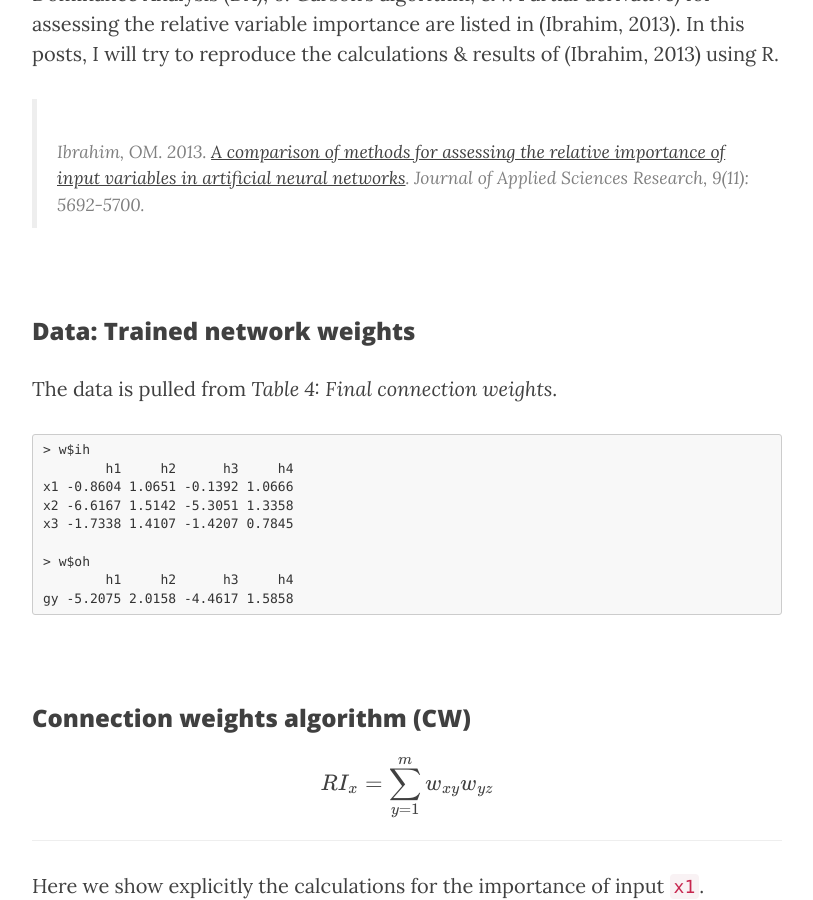
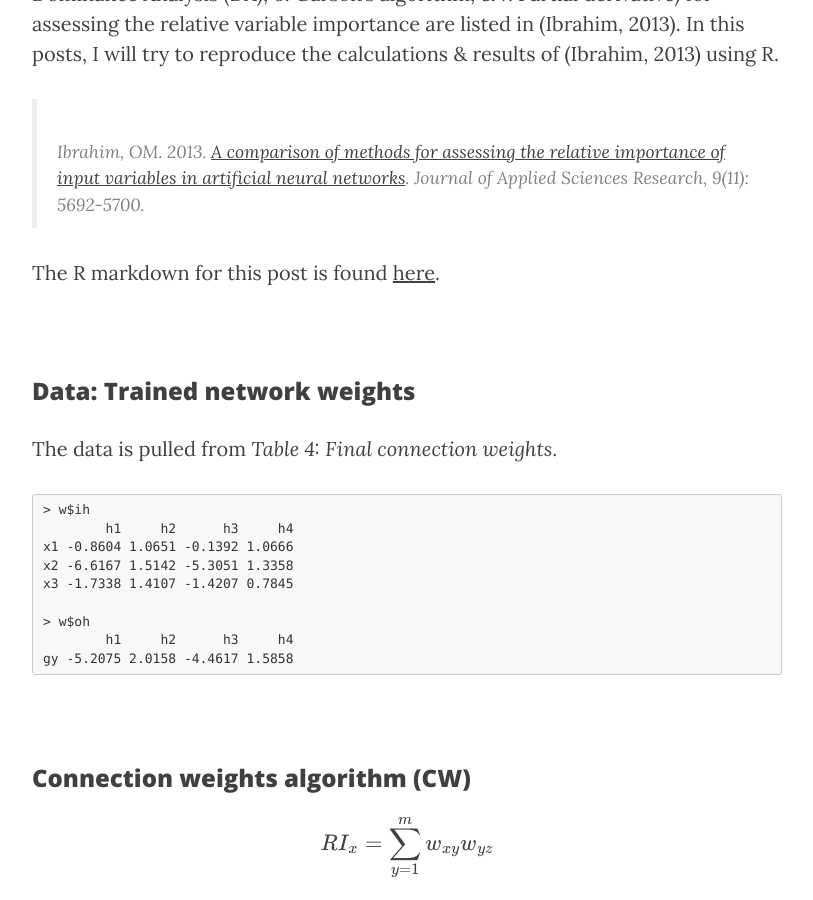
Before and after one commit to csiu/blog, a Jekyll site: the page built from _posts/2017_100daysofcode/2017-03-28-day32.md, in a window 1280 px wide and 900 px high, scrolled down 694 px. Shown: the whole window, without its empty margins (233-1046 px from the left). Built offline with Jekyll 4.4.1, drawn with Linux system fonts in a browser that asks for light colours; nearby versions of some CDN libraries; formulas are drawn with MathJax 3.

Commit message:
Add RMD link

```diff
--- a/_posts/2017_100daysofcode/2017-03-28-day32.md
+++ b/_posts/2017_100daysofcode/2017-03-28-day32.md
@@ -16,6 +16,8 @@ Today I look at how variables importance can be obtained from neural networks.
 7 methods (1. Connection weights algorithm (CW), 2. Modified Connection Weights (MCW), 3. Most Squares (MS), 4. Multiple Linear Regression (MLR), 5. Dominance Analysis (DA), 6. Garson’s algorithm, & 7. Partial derivative) for assessing the relative variable importance are listed in (Ibrahim, 2013). In this posts, I will try to reproduce the calculations & results of (Ibrahim, 2013) using R.
 
 > Ibrahim, OM. 2013. [A comparison of methods  for  assessing the  relative  importance of input variables in  artificial neural networks](http://www.palisade.com/downloads/pdf/academic/DTSpaper110915.pdf). Journal of Applied Sciences Research, 9(11): 5692-5700.
+
+The R markdown for this post is found [here](https://gist.github.com/csiu/2804732c2c2221b028ef4a5fabbceda1).
 
 <br>
 
```
